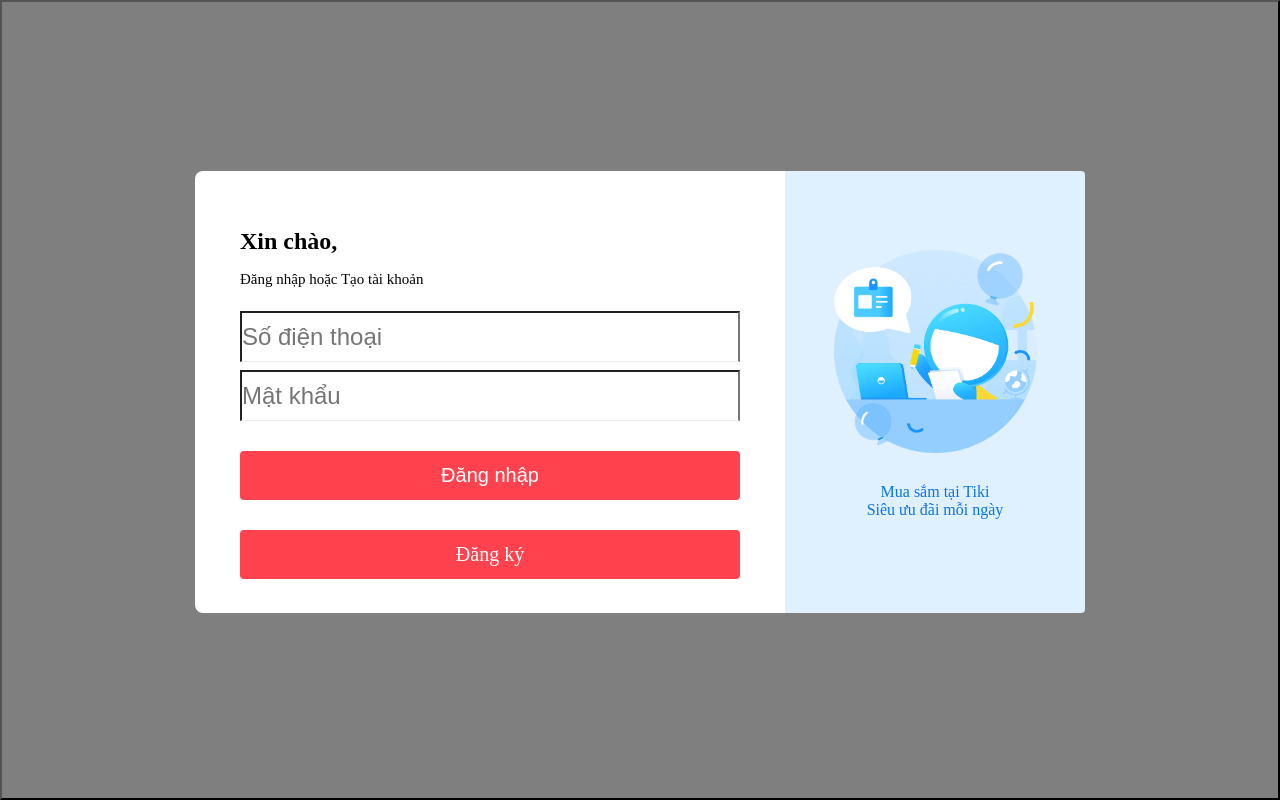
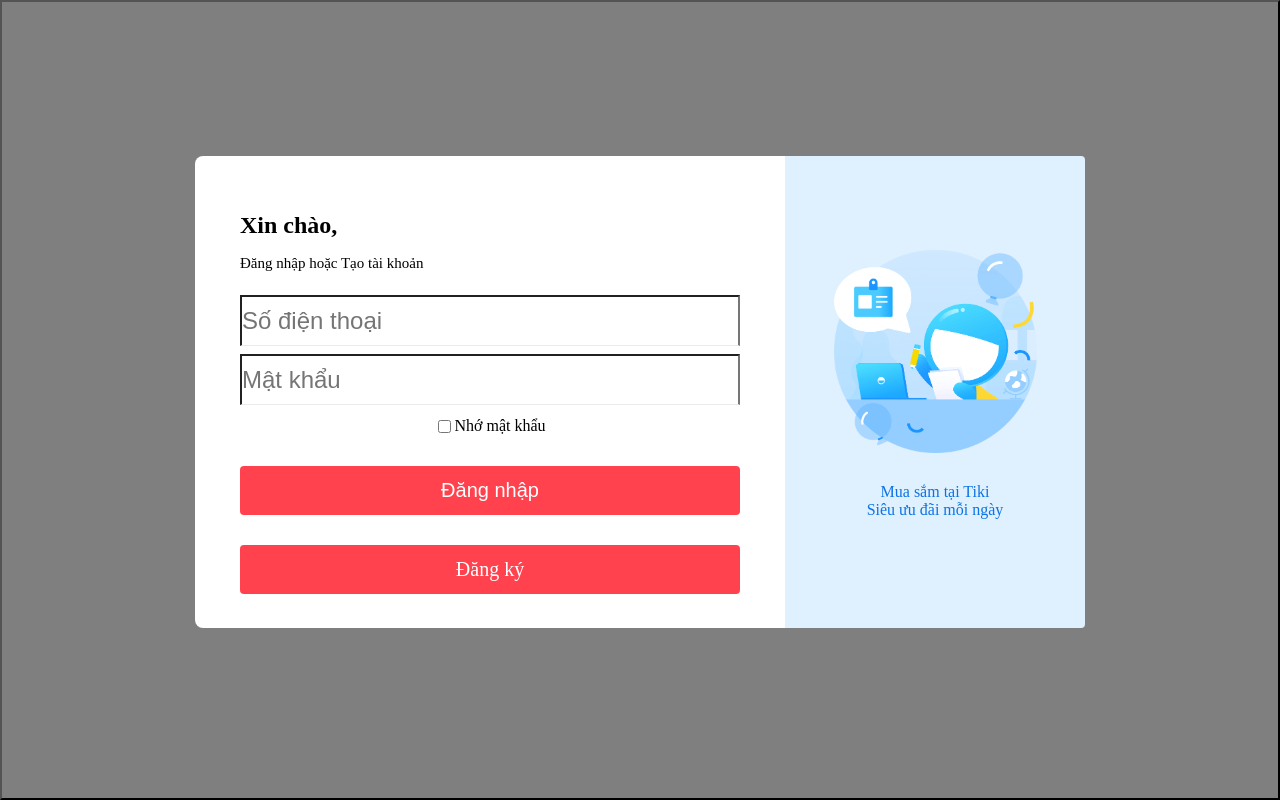
Before and after one commit to VoMinhLoi/Tiki, a Laravel app: page /formLogin in a window 1280 px wide. Run offline with Laravel 10, Linux system fonts and the light colour scheme.

Commit message:
Login to here interface. Remember email if login failly.

```diff
--- a/app/Http/Controllers/AuthController.php
+++ b/app/Http/Controllers/AuthController.php
@@ -13,10 +13,15 @@ class AuthController extends Controller
 {
 
     public function login(AuthRequest $request){
-        if (Auth::attempt($request->validated())) {
+        $remember = $request->has('remember');
+        // if (Auth::attempt($request->validated(),$remember)) {
+        if (Auth::attempt(['email' => $request->email, 'password' => $request->password],$remember)) {
             $request->session()->regenerate();
-            return redirect()->route('cart');
+            // return redirect()->route('cart');
+            // Intend chuyển trang đang đứng.
+            redirect()->intended('/dashboard');
         }
+        back()->withInput($request->only('email', 'password', 'remember'))->withErrors(['password' => 'Thông tin đăng nhập không đúng']);
         return redirect()->back()->with([
             'fail' => 'Sai password hoac email'
         ]);
--- a/public/detail/assets/css/Detail/container.css
+++ b/public/detail/assets/css/Detail/container.css
@@ -433,4 +433,8 @@ body {
 
 .display-flex {
   display: flex;
+}
+
+.remember {
+  display: flex;
 }/*# sourceMappingURL=container.css.map */
--- a/resources/views/DetailProduct/container.blade.php
+++ b/resources/views/DetailProduct/container.blade.php
@@ -350,5 +350,6 @@
             {{-- <input type="checkbox" id="show-login" style="opacity: 0"> --}}
             @include('login')
             <script src="assets/js/form.js"></script>
+
     </body>
 </html>
--- a/resources/views/Home/header.blade.php
+++ b/resources/views/Home/header.blade.php
@@ -107,9 +107,9 @@
                         }
                         else {
                             echo    '
-                                <a href="/formLogin" class="header-private-item__link header-private-item__link--blue header-private-item__link-quantity margin-0">
+                                <button onclick="showLogin()" class="header-private-item__link header-private-item__link--blue header-private-item__link-quantity margin-0">
                                     <i class="fa-solid fa-cart-shopping header-private-item-link__icon "></i>
-                                </a>
+                                </button>
                                 ';
                         }
                     ?>
--- a/resources/views/login.blade.php
+++ b/resources/views/login.blade.php
@@ -5,11 +5,19 @@
     if(isset($product)){
         echo    '
         <div class="wrapper">
-                        {{-- <label class="over-layer" for="show-login"></label> --}}
             <button class="over-layer" onclick="hiddenLogin()">
                 </button>
+
+                ';
+        //if để xác định đang đứng từ detail (1 sản phẩm)
+        if(isset($product->id)){
+            echo    '
                         <form class="login"  action="'. route('login',$product->id) .'" method="post">
-
+                    ';
+        }
+        //Từ trang home
+        echo    '
+                        <form class="login"  action="'. route('login',1) .'" method="post">
                     ';
     }
     // Ngược lại thì chỉ muốn đăng nhập
@@ -29,25 +37,30 @@
                 ';
     }
 ?>
+                        {{-- <form class="login"  action="'. route('loginNoProduct') .'" method="post"> --}}
+
                         {{-- Đảm bảo rằng bạn đã bao gồm CSRF token trong mọi yêu cầu POST của bạn. Token này cần được gửi đi như một trường ẩn trong mẫu HTML hoặc thông qua các tiêu đề HTTP. --}}
                         @csrf
                         <div class="auth">
                             <h1 class="auth__hello">Xin chào,</h1>
                             <p class="auth__title">Đăng nhập hoặc Tạo tài khoản</p>
                             {{-- <label for="">Số điện thoại</label> --}}
-                        <input type="text" name="email" class="auth__input" placeholder="Số điện thoại">
+                            <input type="text" name="email" class="auth__input" placeholder="Số điện thoại" value="{{ old('email') }}" required>
                             @error('email')
                                 <div class="alert-danger">{{ $message }}</div>
                             @enderror
                             {{-- <label for="">Mật khẩu</label> --}}
-                        <input type="password" name="password" class="auth__input" placeholder="Mật khẩu">
+                            <input type="password" name="password" class="auth__input" placeholder="Mật khẩu" value="{{ old('password') }}" required>
                             @error('password')
                                 <div class="alert-danger">{{ $message }}</div>
                             @enderror
+                            <div class="remember" style="    margin-top: 12px; display: flex; justify-content: center;">
+                                <input class="remember__checkbox" type="checkbox" id="remember"  name="remember">
+                                <label class="remember__label" for="remember"> Nhớ mật khẩu</label>
+                            </div>
                             <button class="auth__button-login">Đăng nhập</button>
                             {{-- <input type="submit" class="auth__button-login" value = 'Đăng nhập'> --}}
                             <a href="{{ route('formRegister') }}" class ="auth__button-login">Đăng ký</a>
-
                         </div>
                         <div class="login__img-cover">
                             <img class="login__img" src="assets/img/tiki_login.png" alt="tiki trade" style="width: 203px">
@@ -59,3 +72,5 @@
                         </form>
 
                     </div>
+
+            <script src="detail/assets/js/form.js"></script>
--- a/resources/views/register.blade.php
+++ b/resources/views/register.blade.php
@@ -14,16 +14,16 @@
             <h1 class="auth__hello">Xin chào,</h1>
             <p class="auth__title">Tạo tài khoản</p>
             {{-- <label for="">Số điện thoại</label> --}}
-            <input type="text" name="name" class="auth__input" placeholder="Họ và tên">
+            <input type="text" name="name" class="auth__input" placeholder="Họ và tên" required>
             @error('name')
                 <div class="alert-danger">{{ $message }}</div>
             @enderror
-            <input type="text" name="email" class="auth__input" placeholder="Số điện thoại">
+            <input type="text" name="email" class="auth__input" placeholder="Số điện thoại" required>
             @error('email')
                 <div class="alert-danger">{{ $message }}</div>
             @enderror
             {{-- <label for="">Mật khẩu</label> --}}
-            <input type="password" name="password" class="auth__input" placeholder="Mật khẩu">
+            <input type="password" name="password" class="auth__input" placeholder="Mật khẩu" required>
             @error('password')
                 <div class="alert-danger">{{ $message }}</div>
             @enderror
--- a/resources/views/welcome.blade.php
+++ b/resources/views/welcome.blade.php
@@ -30,5 +30,7 @@
                 @include('Home.main')
         </div>
         {{-- <script src="https://cdn.jsdelivr.net/npm/bootstrap@5.0.2/dist/js/bootstrap.bundle.min.js" integrity="sha384-MrcW6ZMFYlzcLA8Nl+NtUVF0sA7MsXsP1UyJoMp4YLEuNSfAP+JcXn/tWtIaxVXM" crossorigin="anonymous"></script> --}}
+        @include('login')
+
     </body>
 </html>
```
Also changed, not shown: 1 other file. Lines whose indentation alone changed are shown as unchanged.
